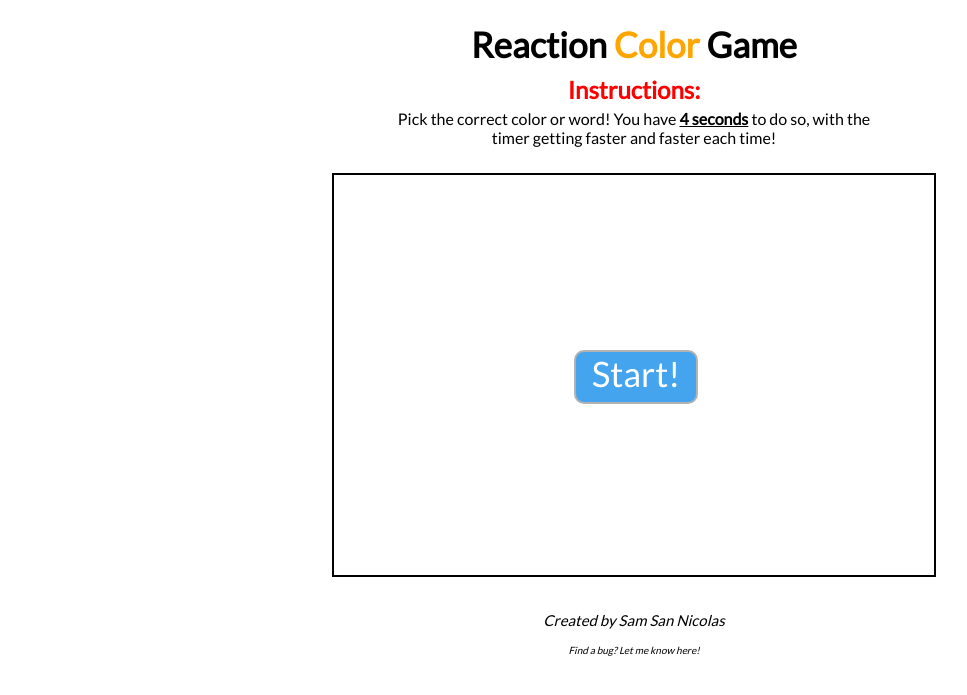
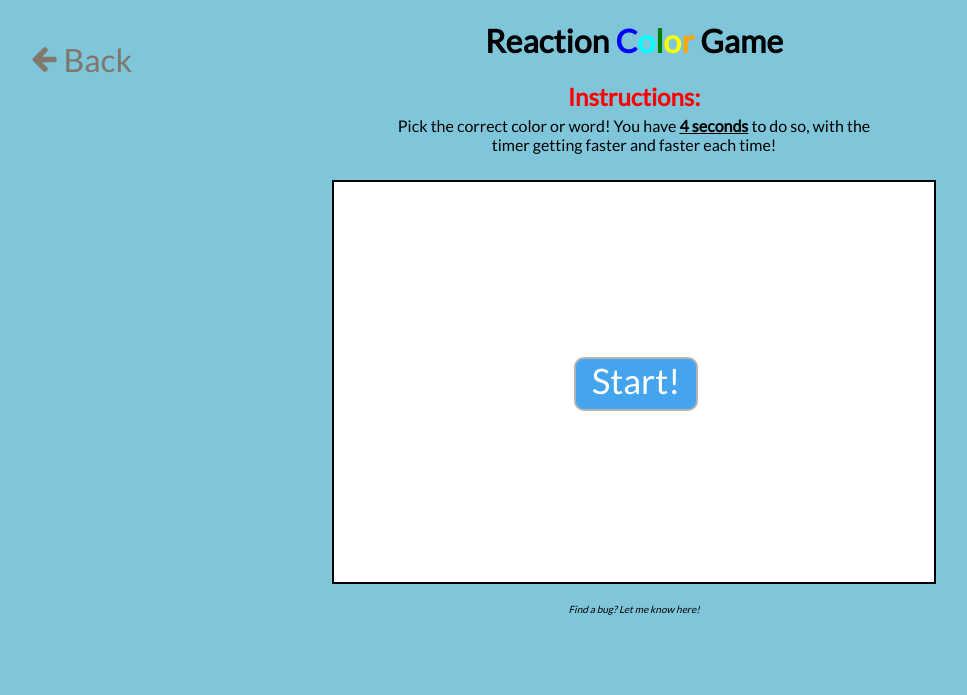
Before and after one commit to sjsn/Online-Portfolio, a PHP site: page /reactiongame/index.html in a window 1280 px wide. Shown: the top 695 px of the page, without its empty margins (6-973 px from the left). Run offline with PHP 8.4, Linux system fonts and the light colour scheme.

Commit message:
style changes

```diff
--- a/index.css
+++ b/index.css
@@ -2,7 +2,7 @@ body {
 	width: 100%;
 	overflow-y: scroll;
 	margin: 0;
-	font-family: 'Ubuntu';
+	font-family: "Ubuntu", sans-serif;
 }
 
 @media only screen and (min-width: 501px) {
--- a/reactiongame/game.css
+++ b/reactiongame/game.css
@@ -7,11 +7,35 @@ body {
 	margin: auto;
 	width: 75%;
 	padding: 0px;
+	background-color: #7fc6db;
 }
 
-#head h1 {
+#back {
+	position: absolute;
+	top: 5%;
+	left: 3%;
+	background-color: #7fc6db;
+	color: #80766a;
+	font-size: 32px;
+	vertical-align: top;
+	border-radius: 5px;
+}
+
+#back img {
+	height: 25px;
+	width: 25px;
+}
+
+#back:hover {
+	cursor: pointer;
+}
+
+#hed h1 {
 	font-size: 35px;
 	margin-bottom: 0px;
+}
+
+#colorChange {
 }
 
 #head h2 {
@@ -39,6 +63,8 @@ body {
 	width: 600px;
 	height: 400px;
 	position: relative;
+	background-color: white;
+	color: black;
 }
 
 #Start, #Retry {
@@ -65,11 +91,10 @@ body {
 	color: black;
 	text-decoration: none;
 	font-style: italic;
-	font-size: 15px;
 }
 
 #foot a:hover {
-	color: #b2b2b2;
+	color: #F0F0F0 ;
 }
 
 #item {
@@ -126,6 +151,8 @@ body {
 #tableArea table {
 	margin: auto;
 	border: 1px solid black;
+	background-color: white;
+	color: black;
 }
 
 #tableArea tr, #tableArea td {
--- a/reactiongame/index.html
+++ b/reactiongame/index.html
@@ -17,13 +17,23 @@
 </head>
 <body>
 	<div id="head">
-		<h1>Reaction <span id="colorChange">Color</span> Game</h1>
+		<h1>
+			Reaction
+			<span id="c">C</span><span id="o1">o</span><span id="l">l</span><span id="o2">o</span><span id="r">r</span>
+			Game
+		</h1>
 		<h2>Instructions:</h2>
 		<p>
 			Pick the correct color or word! You have <span id="important">4 seconds</span> to do so,
 			with the timer getting faster and faster each time!
 		</p>
 	</div>
+	<a href="../">
+		<div id="back">
+			<img src="../images/arrows.png" alt="Back Arrow">
+			Back
+		</div>
+	</a>
 	<div id="gameArea">
 		<div id="playArea">
 		</div>
@@ -40,11 +50,6 @@
 	</div>
 	<br />
 	<div id="foot">
-		<a href="http://www.samuelsannicolas.com">
-			<p>
-				Created by Sam San Nicolas
-			</p>
-		</a>
 		<a href="mailto:samuelsan3@gmail.com?Subject=Reaction%20Game%20Bug" target="_top">
 			<p id="bug">
 				Find a bug? Let me know here!
--- a/reactiongame/reactionGame.js
+++ b/reactiongame/reactionGame.js
@@ -7,8 +7,6 @@
 	"use strict";
 
 	var timer = null; // Interval variable
-	var colorTimer = null; // Interval variable for title color change
-	var colorIndex = 1; // Ind
 	var correct = 0; // Total number of points
 	var time = 0; // Total time elapsed
 	var timeCheck = time + (intervalTime * 100); // When the interval should end
@@ -31,16 +29,14 @@
 
 	// Initializes the color change of the word 'color' in the title
 	function changeColor() {
-		colorTimer = setInterval(startChange, 200)
-	}
-
-	// Interval that constantly changes the word 'color'. Turns off when game starts
-	function startChange() {
-		document.getElementById("colorChange").style.color = OPTIONS[colorIndex];
-		if (colorIndex > OPTIONS.length - 2) {
-			colorIndex = 0;
-		} else {
-			colorIndex++;
+		var letters = ["c", "o1", "l", "o2", "r"];
+		var randIndex = Math.floor(Math.random() * OPTIONS.length);
+		for (var i = 0; i < letters.length; i++) {
+			if (randIndex == 0 || randIndex == OPTIONS.length) {
+				randIndex = 1;
+			}
+			document.getElementById(letters[i]).style.color = OPTIONS[randIndex];
+			randIndex++;
 		}
 	}
 
@@ -196,7 +192,15 @@
 	/* Called if answer picked was incorrect. Displays stats about game
 	and generates a table of questions and response times */
 	function lose() {
-		changeColor();
+		var lossWord;
+		var lossColor;
+		if (this) {
+			lossWord = this.innerHTML;
+			lossColor = this.style.color;
+		} else {
+			lossWord = "nothing";
+			lossColor = "black"
+		}
 		running = true;
 		clearInterval(timer);
 		timer = null;
@@ -211,7 +215,7 @@
 			document.getElementById("avg").style.display = "initial";
 			document.getElementById("avg").innerHTML = "Fastest Reaction Time: " + bestTime + " seconds";
 		}
-		drawResults();
+		drawResults(lossWord, lossColor);
 		makeButton("Retry");
 	}
 
@@ -231,7 +235,7 @@
 	}
 
 	// Helper function to draw a table displaying questions and guess times
-	function drawResults() {
+	function drawResults(lossWord, lossColor) {
 		var results = document.createElement("h2");
 		results.innerHTML = "Results:";
 		document.getElementById("tableArea").appendChild(results);
@@ -240,7 +244,7 @@
 		var row = document.createElement("tr");
 		var title1 = document.createElement("th");
 		var title2 = document.createElement("th");
-		title1.innerHTML = "Questions";
+		title1.innerHTML = "Instructions";
 		title2.innerHTML = "Response Time";
 		row.appendChild(title1);
 		row.appendChild(title2);
@@ -259,7 +263,12 @@
 		var cell1 = document.createElement("td");
 		var cell2 = document.createElement("td");
 		cell1.innerHTML = questions.pop();
-		cell2.innerHTML = "Fail";
+		var span = document.createElement("span");
+		span.id = "lossColor";
+		span.style.color = lossColor;
+		span.innerHTML = lossWord;
+		cell2.innerHTML = "You clicked ";
+		cell2.appendChild(span);
 		row.appendChild(cell1);
 		row.appendChild(cell2);
 		table.appendChild(row);
@@ -269,9 +278,6 @@
 	/* Resets game board and initiates a 3 second countdown for the
 	game to start */
 	function preGame() {
-		clearInterval(colorTimer);
-		document.getElementById("colorChange").style.color = "black";
-		colorTimer = null;
 		document.getElementById("statsArea").style.display = "none";
 		document.getElementById("avg").style.display = "none";
 		time = 0;
```
Also changed, not shown: images/arrows.png (added).
